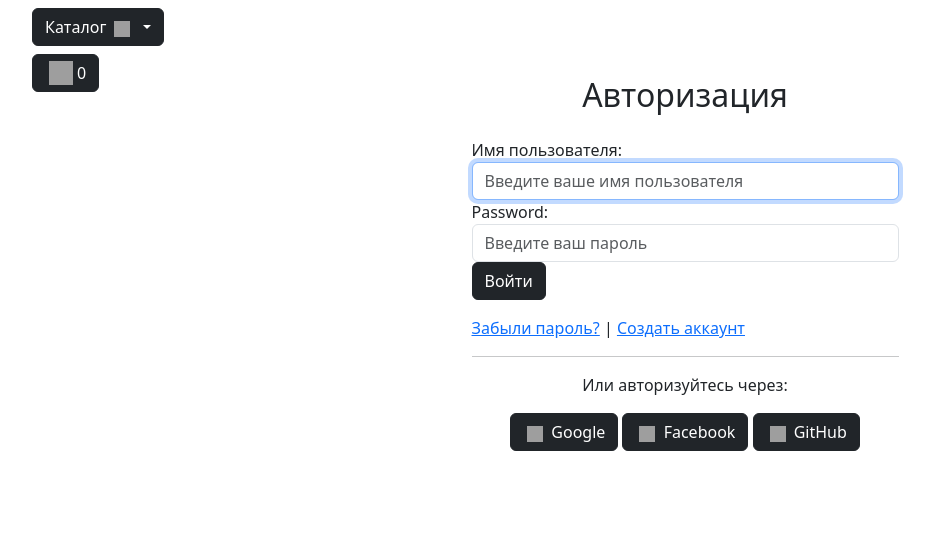
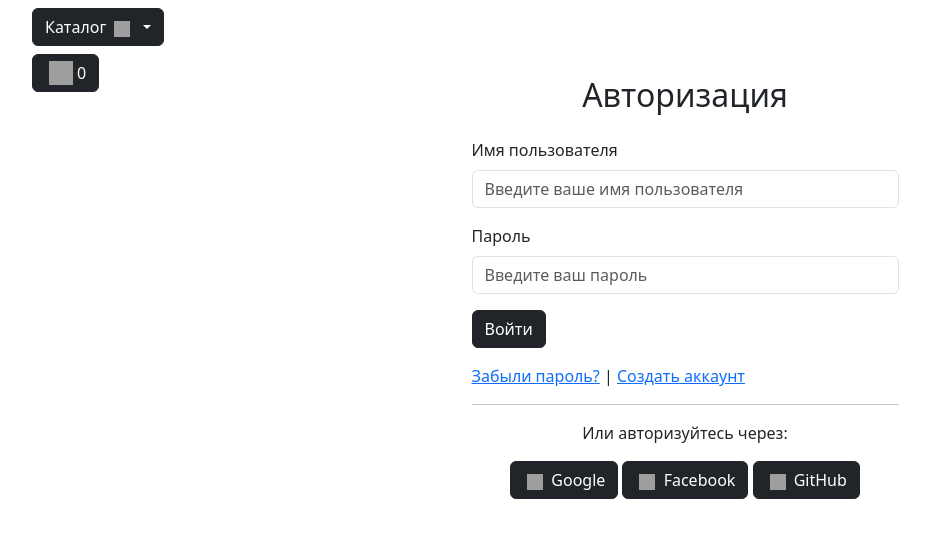
Before and after one commit to InnaLik/Feedback, a Django app: page /user/login/ in a window 1280 px wide. Shown: the part 56-590 px from the top of the page, without its empty margins (50-984 px from the left). Run offline with Django 5.2, Linux system fonts and the light colour scheme; data comes from the database, SQL or seed files in the repository; some libraries are stand-ins or nearby versions; grey boxes are pictures that could not be loaded.

Commit message:
form username only frontend

```diff
--- a/product/templates/base.html
+++ b/product/templates/base.html
@@ -175,6 +175,7 @@
                 </div>
                 <div class="col-lg-10">
                     <!-- Контент на странице -->
+                    {% include 'includes/notifications.html' %}
                     {% block content %} {% endblock %}
                 </div>
             </div>
--- /dev/null
+++ b/product/templates/includes/notifications.html
@@ -0,0 +1,14 @@
+{% load static %}
+
+{% if form.non_field_errors %}
+<div class="container mt-4">
+    <div class="row justify-content-center">
+        <div class="col-md-6">
+            <div class="alert alert-danger alert-dismissible fade show custom-shadow" role="alert">
+                {{ form.non_field_errors }}
+                <button type="button" class="btn-close" data-bs-dismiss="alert" aria-label="Close"></button>
+            </div>
+        </div>
+    </div>
+</div>
+{% endif %}
--- a/product/users/forms.py
+++ b/product/users/forms.py
@@ -5,25 +5,28 @@ from users.models import User
 
 # этот класс по сути нужен, чтобы применять валидаторы на вводимые данные
 class UserLoginForm(AuthenticationForm):
-
-    username = forms.CharField(
-        widget=forms.TextInput(
-            attrs={
-                "autofocus": True,
-                "class": "form-control",
-                "placeholder": "Введите ваше имя пользователя",
-            }
-        )
-    )
-    password = forms.CharField(
-        widget=forms.PasswordInput(
-            attrs={
-                "autocomplete": "current-password",
-                "class": "form-control",
-                "placeholder": "Введите ваш пароль",
-            }
-        ),
-    )
+    username = forms.CharField()
+    password = forms.CharField()
+    # username = forms.CharField(
+    #     label='Имя пользователя',
+    #     widget=forms.TextInput(
+    #         attrs={
+    #             "autofocus": True,
+    #             "class": "form-control",
+    #             "placeholder": "Введите ваше имя пользователя",
+    #         }
+    #     ),
+    # )
+    # password = forms.CharField(
+    #     label='Пароль',
+    #     widget=forms.PasswordInput(
+    #         attrs={
+    #             "autocomplete": "current-password",
+    #             "class": "form-control",
+    #             "placeholder": "Введите ваш пароль",
+    #         }
+    #     ),
+    # )
 
     class Meta:
         # с какой моделью будем работать
--- a/product/users/templates/users/login.html
+++ b/product/users/templates/users/login.html
@@ -9,17 +9,34 @@
                 <h2 class="text-center mb-4">Авторизация</h2>
                 <form action="{% url "user:login" %}" method="post">
                 {% csrf_token %}
-                {{ form }}
+
+                <div class="mb-3">
+                    <label for="id_username" class="form-label">Имя пользователя</label>
+                    <!--form.username.value если уже ввели логин, но пароль не верный, логин останется заполненным -->
+                    <input type="text" class="form-control" name="username"  value="{% if form.username.value%}{{form.username.value}}{% endif%}"id="id_username" placeholder="Введите ваше имя пользователя" required>
+                </div>
+                <div class="mb-3">
+                    <label for="id_password" class="form-label">Пароль</label>
+                    <input type="password" class="form-control" name="password" id="id_password" placeholder="Введите ваш пароль" required>
+                </div>
+
+<!--                {% for item in form %}-->
 <!--                    <div class="mb-3">-->
-<!--                        <label for="username" class="form-label">Имя пользователя</label>-->
-<!--                        <input type="text" class="form-control" id="username"-->
-<!--                               placeholder="Введите ваше имя пользователя" required>-->
+<!--                        <label for="{{ item.id_for_label}}" class="form-label">{{ item.label }}</label>-->
+<!--                        {{item}}-->
 <!--                    </div>-->
-<!--                    <div class="mb-3">-->
-<!--                        <label for="password" class="form-label">Пароль</label>-->
-<!--                        <input type="password" class="form-control" id="password" placeholder="Введите ваш пароль"-->
-<!--                               required>-->
-<!--                    </div>-->
+<!--                {% endfor %}-->
+
+<!--                <div class="mb-3">-->
+<!--                form.username.id_for_label - чтобы логин с паролем сопоставить-->
+<!--                    <label for="{{ form.username.id_for_label}}" class="form-label">Имя пользователя</label>-->
+<!--                   {{form.username}}-->
+<!--              </div>-->
+<!--                <div class="mb-3">-->
+<!--                    <label for="{{form.password.id_for_label}}" class="form-label">Пароль</label>-->
+<!--                    {{form.password}}-->
+<!--                </div>-->
+
                     <button type="submit" class="btn btn-dark btn-block">Войти</button>
                 </form>
                 <div class="mt-3">
```
